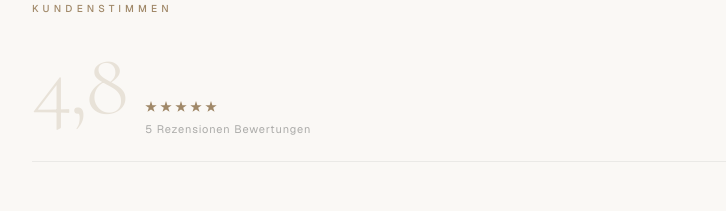
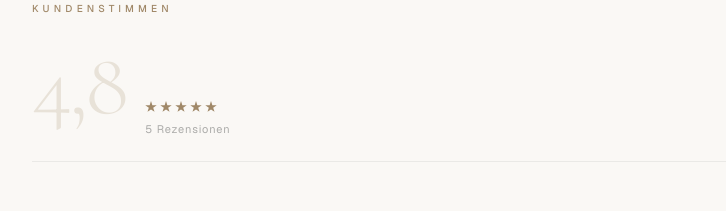
Before and after one commit to vwysv48yw9-del/l-atelier-hamburg, a Next.js app: page / in a window 1280 px wide. Shown: the part 3280-3491 px from the top of the page, without its empty margins (240-966 px from the left). Built offline with nearby package versions, Linux system fonts and the light colour scheme.

Commit message:
Beschreibung der Änderung

```diff
--- a/components/sections/reviews.tsx
+++ b/components/sections/reviews.tsx
@@ -133,7 +133,7 @@ export function Reviews() {
                   letterSpacing: "0.08em",
                 }}
               >
-                {SALON.google.count} Bewertungen
+                {SALON.google.count}
               </span>
             </div>
           </div>
--- a/components/sections/tiktok-cta.tsx
+++ b/components/sections/tiktok-cta.tsx
@@ -281,7 +281,7 @@ export function TikTokCta() {
 
           {/* Hint — verschwindet nach erstem Wischen */}
           <motion.p
-            className="mt-6 text-center"
+            className="mt-6 text-center md:hidden"
             style={{
               fontSize:      "13px",
               letterSpacing: "0.14em",
```
